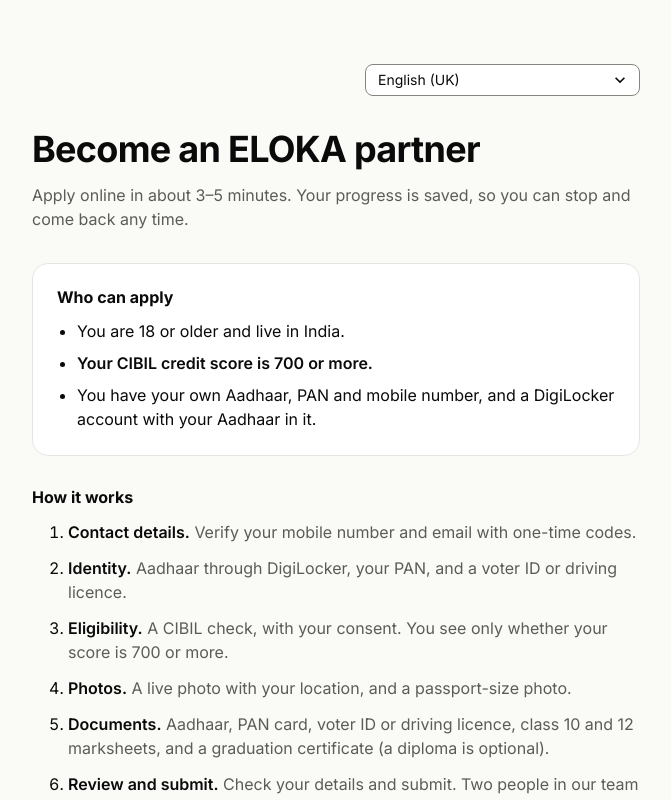
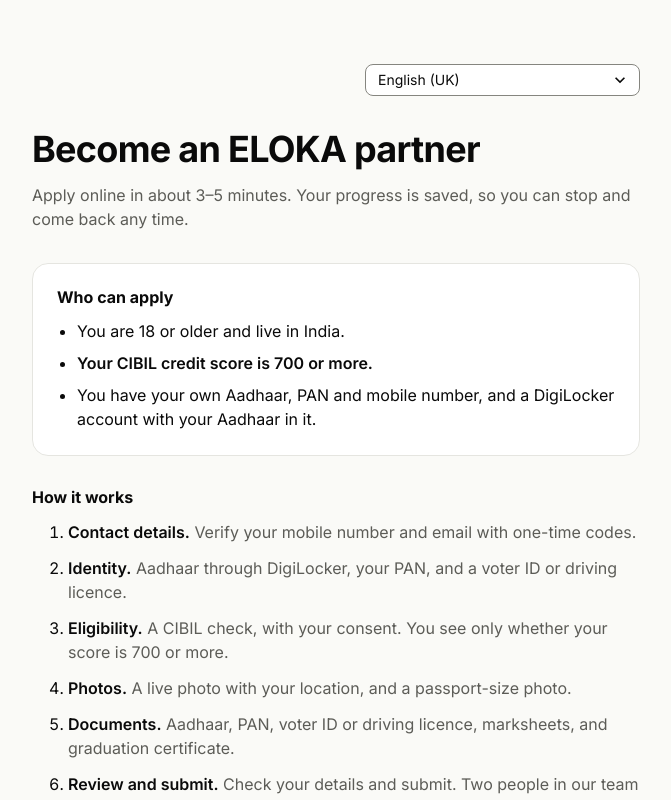
Before and after one commit to sourya-07/ELOKAA, a Next.js app in the folder client/: page / in a window 1280 px wide. Shown: the top 800 px of the page, without its empty margins (304-975 px from the left). Built offline with nearby package versions, Linux system fonts and the light colour scheme.

Commit message:
feat(client): fewer words in the documents section
- no "unmasked, stored encrypted" line under the Aadhaar front
- the diploma slot has only its Optional tag; computer certificates say
  "Up to 5"
- start page: "Aadhaar, PAN, voter ID or driving licence, marksheets,
  and graduation certificate."

```diff
--- a/client/src/i18n/en-GB.ts
+++ b/client/src/i18n/en-GB.ts
@@ -27,7 +27,7 @@
 	"home.part.photos.title": "Photos",
 	"home.part.photos.body": "A live photo with your location, and a passport-size photo.",
 	"home.part.documents.title": "Documents",
-	"home.part.documents.body": "Aadhaar, PAN card, voter ID or driving licence, class 10 and 12 marksheets, and a graduation certificate (a diploma is optional).",
+	"home.part.documents.body": "Aadhaar, PAN, voter ID or driving licence, marksheets, and graduation certificate.",
 	"home.part.review.title": "Review and submit",
 	"home.part.review.body": "Check your details and submit. Two people in our team review it.",
 	"home.ready": "Keep these ready",
--- a/client/src/pages/apply/documents.tsx
+++ b/client/src/pages/apply/documents.tsx
@@ -77,7 +77,7 @@
 		<ApplyShell title="Your documents" subtitle="Photos or scans. Every detail must be readable." progress={snapshot}>
 			<TaskSection id="identity-documents" title="Identity documents" state={open(kycState, educationState)} summary="Aadhaar, PAN card and your ID uploaded" canChange={canChange(snapshot, "KYC_DOCUMENTS")}>
 				<SimpleGrid columns={{ base: 1, md: 2 }} spacing={4}>
-					{slot("AADHAAR_FRONT", "Aadhaar: front", "The whole card, unmasked. Stored encrypted; only our review team can open it.")}
+					{slot("AADHAAR_FRONT", "Aadhaar: front")}
 					{slot("AADHAAR_BACK", "Aadhaar: back")}
 				</SimpleGrid>
 				{slot("PAN_CARD", "PAN card")}
@@ -94,9 +94,9 @@
 				</SimpleGrid>
 				<SimpleGrid columns={{ base: 1, md: 2 }} spacing={4}>
 					{slot("GRADUATION_CERTIFICATE", "Graduation certificate")}
-					{slot("DIPLOMA_CERTIFICATE", "Diploma certificate", "If you have one.", { required: false })}
+					{slot("DIPLOMA_CERTIFICATE", "Diploma certificate", undefined, { required: false })}
 				</SimpleGrid>
-				{slot("COMPUTER_CERTIFICATE", "Computer certificates", "Up to 5, if you have any.", { required: false, allowMany: true })}
+				{slot("COMPUTER_CERTIFICATE", "Computer certificates", "Up to 5", { required: false, allowMany: true })}
 			</TaskSection>
 
 			<ErrorBanner message={error} />
```
